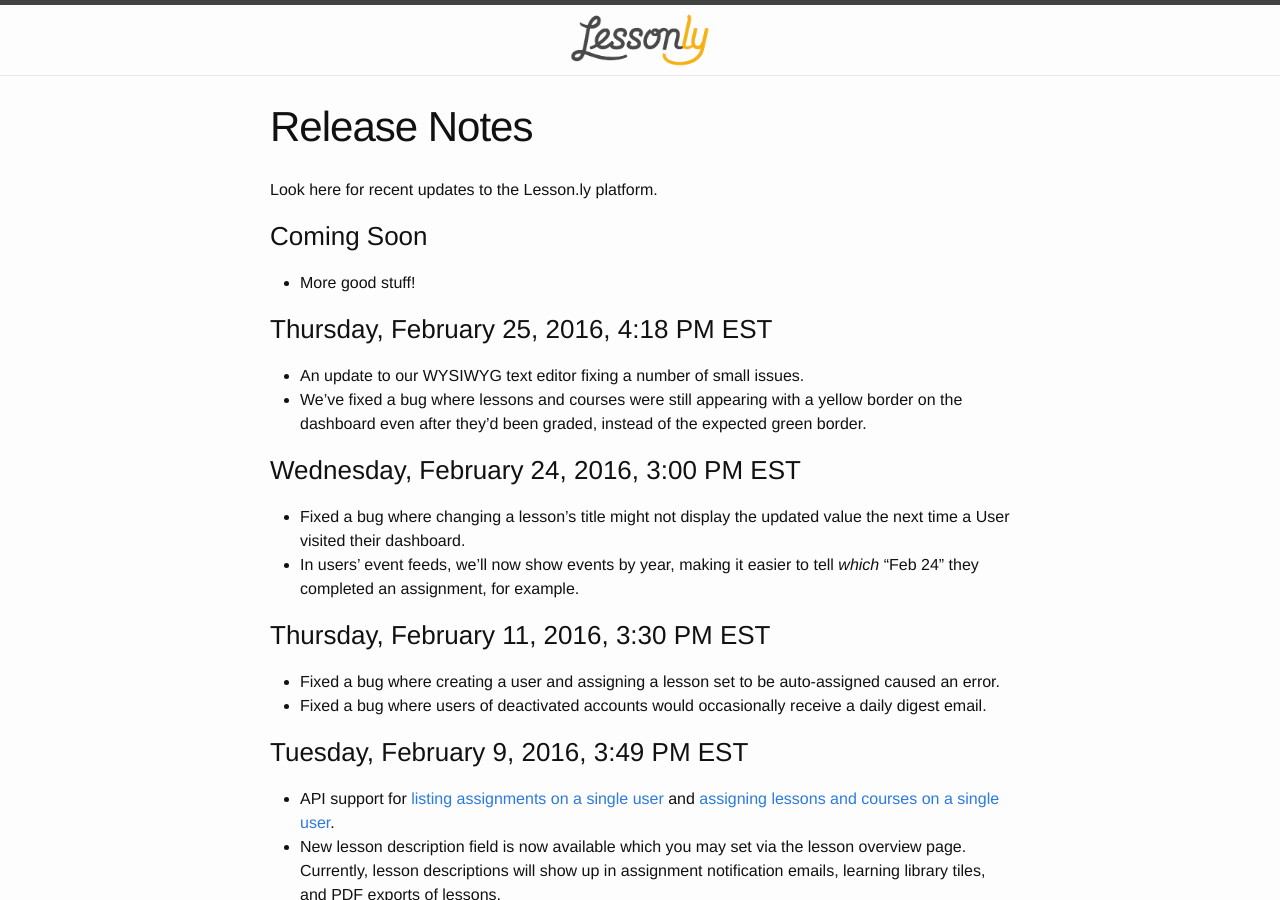
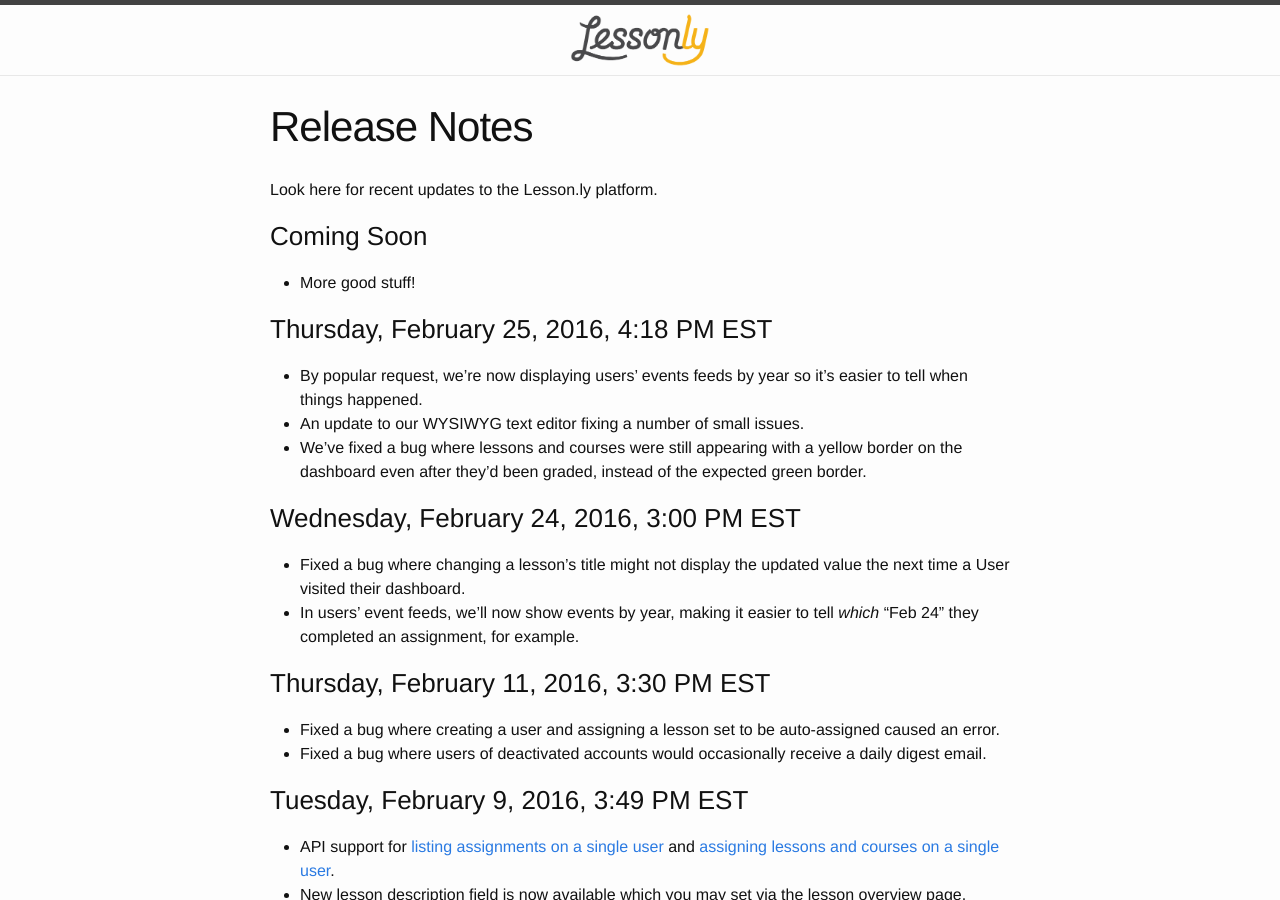
Before and after one commit to isabella232/lessonly.github.io, a Jekyll site: the page built from release-notes.md, in a window 1280 px wide and 900 px high. Built offline with Jekyll 4.4.1, drawn with Linux system fonts in a browser that asks for light colours.

Commit message:
Whoops, forgot about event feeds

```diff
--- a/release-notes.md
+++ b/release-notes.md
@@ -12,6 +12,7 @@
 
 ### Thursday, February 25, 2016, 4:18 PM EST
 
+- By popular request, we’re now displaying users’ events feeds by year so it's easier to tell when things happened.
 - An update to our WYSIWYG text editor fixing a number of small issues.
 - We’ve fixed a bug where lessons and courses were still appearing with a yellow border on the dashboard even after they’d been graded, instead of the expected green border.
 
```
